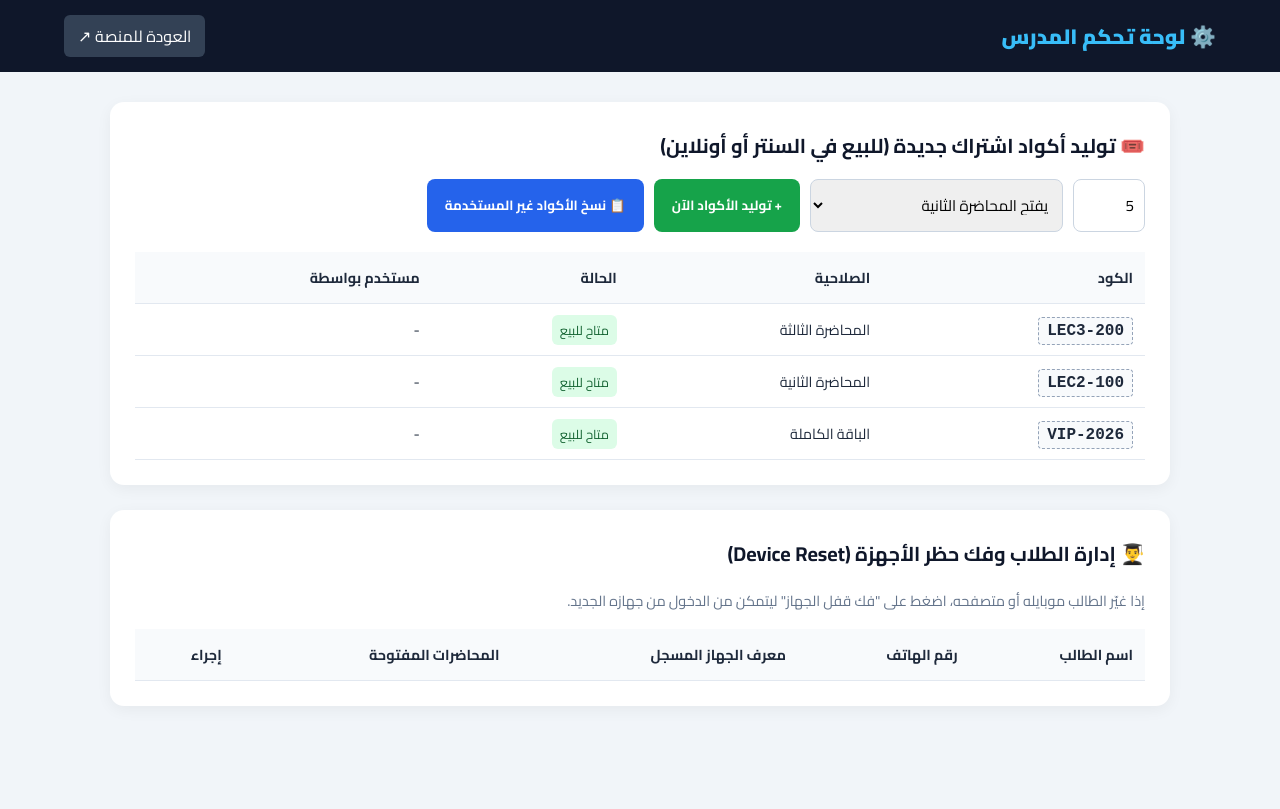
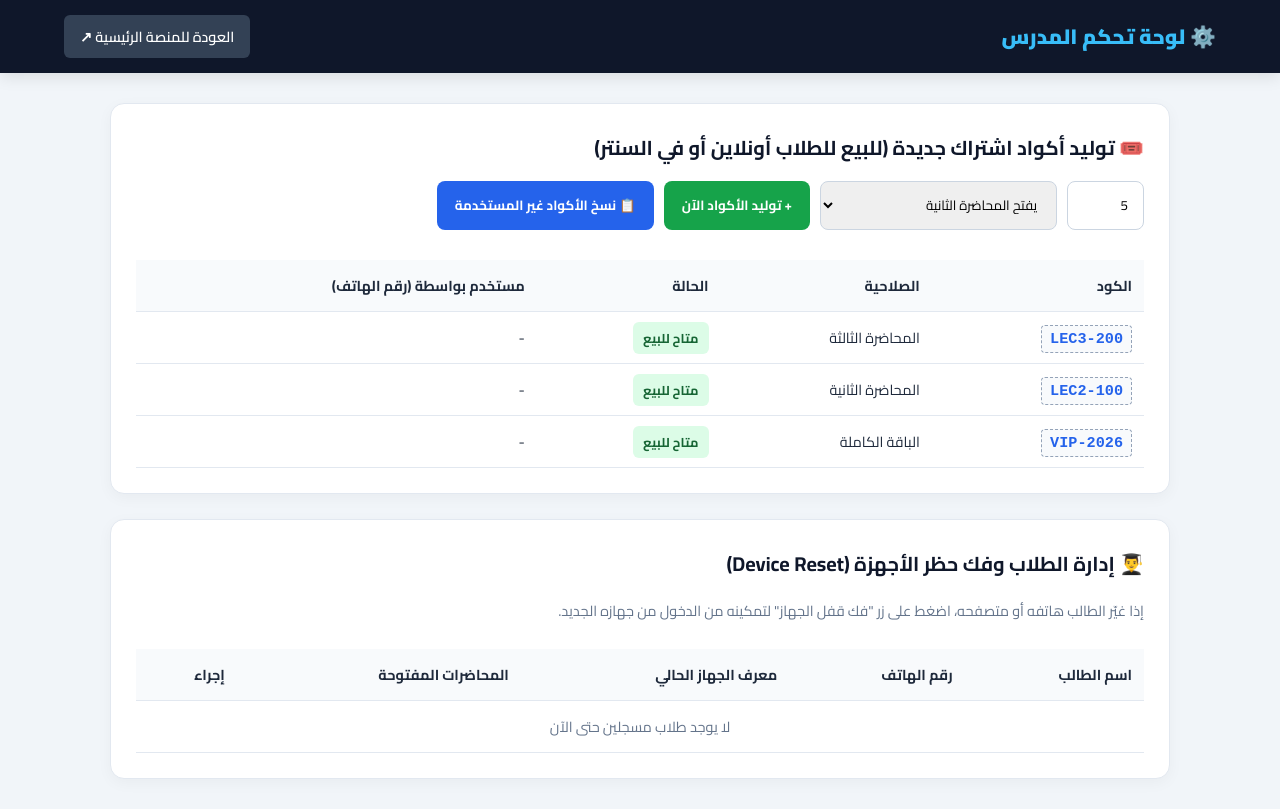
Before and after one commit to ziadsia/cvbuijokpl, a plain HTML site: page admin.html in a window 1280 px wide. Drawn offline with Linux system fonts and the light colour scheme.

Commit message:
Refine styles and update UI elements in admin.html
Enhanced styles and improved user interface elements in admin panel.

```diff
--- a/admin.html
+++ b/admin.html
@@ -8,36 +8,40 @@
     <style>
         :root { --primary: #2563eb; --secondary: #0f172a; --bg: #f1f5f9; --card: #ffffff; --success: #16a34a; --danger: #dc2626; }
         * { box-sizing: border-box; font-family: 'Cairo', sans-serif; margin: 0; padding: 0; }
-        body { background: var(--bg); color: #1e293b; }
-        nav { background: var(--secondary); color: white; padding: 15px 5%; display: flex; justify-content: space-between; align-items: center; }
+        body { background: var(--bg); color: #1e293b; animation: fadeIn 0.4s ease-in-out; }
+        @keyframes fadeIn { from { opacity: 0; } to { opacity: 1; } }
+
+        nav { background: var(--secondary); color: white; padding: 15px 5%; display: flex; justify-content: space-between; align-items: center; box-shadow: 0 4px 15px rgba(0,0,0,0.1); }
         .container { max-width: 1100px; margin: 30px auto; padding: 0 20px; }
-        .card { background: var(--card); padding: 25px; border-radius: 14px; box-shadow: 0 4px 15px rgba(0,0,0,0.05); margin-bottom: 25px; }
+        .card { background: var(--card); padding: 25px; border-radius: 14px; box-shadow: 0 4px 15px rgba(0,0,0,0.04); margin-bottom: 25px; border: 1px solid #e2e8f0; }
         h2 { margin-bottom: 15px; color: var(--secondary); font-size: 1.25rem; }
         .controls { display: flex; gap: 10px; flex-wrap: wrap; margin-bottom: 20px; }
-        input, select { padding: 10px; border: 1px solid #cbd5e1; border-radius: 8px; font-size: 0.95rem; }
-        button { padding: 10px 18px; border: none; border-radius: 8px; font-weight: 700; cursor: pointer; color: white; }
+        input, select { padding: 10px 15px; border: 1px solid #cbd5e1; border-radius: 8px; font-size: 0.95://rem; outline: none; transition: 0.2s; }
+        input:focus, select:focus { border-color: var(--primary); }
+        button { padding: 10px 18px; border: none; border-radius: 8px; font-weight: 700; cursor: pointer; color: white; transition: 0.2s; }
+        button:hover { opacity: 0.9; transform: translateY(-1px); }
         .btn-blue { background: var(--primary); }
         .btn-green { background: var(--success); }
         .btn-red { background: var(--danger); padding: 6px 12px; font-size: 0.85rem; }
         table { width: 100%; border-collapse: collapse; margin-top: 10px; }
         th, td { padding: 12px; text-align: right; border-bottom: 1px solid #e2e8f0; font-size: 0.9rem; }
         th { background: #f8fafc; font-weight: 700; }
-        .badge-used { background: #fee2e2; color: #991b1b; padding: 3px 8px; border-radius: 6px; font-size: 0.8rem; }
-        .badge-free { background: #dcfce7; color: #166534; padding: 3px 8px; border-radius: 6px; font-size: 0.8rem; }
-        .code-box { font-family: monospace; font-size: 1rem; font-weight: bold; background: #f8fafc; padding: 4px 8px; border-radius: 4px; border: 1px dashed #94a3b8; }
+        .badge-used { background: #fee2e2; color: #991b1b; padding: 4px 10px; border-radius: 6px; font-size: 0.8rem; font-weight: bold; }
+        .badge-free { background: #dcfce7; color: #166534; padding: 4px 10px; border-radius: 6px; font-size: 0.8rem; font-weight: bold; }
+        .code-box { font-family: monospace; font-size: 0.95rem; font-weight: bold; background: #f8fafc; padding: 4px 8px; border-radius: 4px; border: 1px dashed #94a3b8; color: var(--primary); }
     </style>
 </head>
 <body>
 
 <nav>
     <div style="font-size: 1.3rem; font-weight: 900; color: #38bdf8;">⚙️ لوحة تحكم المدرس</div>
-    <a href="index.html" style="color: white; text-decoration: none; background: #334155; padding: 6px 14px; border-radius: 6px;">العودة للمنصة ↗</a>
+    <a href="index.html" style="color: white; text-decoration: none; background: #334155; padding: 8px 16px; border-radius: 6px; font-weight: 600; font-size: 0.9rem;">العودة للمنصة الرئيسية ↗</a>
 </nav>
 
 <div class="container">
     <!-- 1. توليد الأكواد -->
     <div class="card">
-        <h2>🎟️ توليد أكواد اشتراك جديدة (للبيع في السنتر أو أونلاين)</h2>
+        <h2>🎟️ توليد أكواد اشتراك جديدة (للبيع للطلاب أونلاين أو في السنتر)</h2>
         <div class="controls">
             <input type="number" id="codeCount" value="5" min="1" max="100" placeholder="عدد الأكواد">
             <select id="codeTarget">
@@ -48,35 +52,39 @@
             <button class="btn-green" onclick="generateCodes()">+ توليد الأكواد الآن</button>
             <button class="btn-blue" onclick="copyUnusedCodes()">📋 نسخ الأكواد غير المستخدمة</button>
         </div>
+        <div style="overflow-x: auto;">
             <table>
                 <thead>
                     <tr>
                         <th>الكود</th>
                         <th>الصلاحية</th>
                         <th>الحالة</th>
-                    <th>مستخدم بواسطة</th>
+                        <th>مستخدم بواسطة (رقم الهاتف)</th>
                     </tr>
                 </thead>
                 <tbody id="codesTable"></tbody>
             </table>
         </div>
+    </div>
 
     <!-- 2. إدارة الطلاب وتقييد الأجهزة -->
     <div class="card">
         <h2>👨‍🎓 إدارة الطلاب وفك حظر الأجهزة (Device Reset)</h2>
-        <p style="color: #64748b; font-size: 0.9rem; margin-bottom: 15px;">إذا غيّر الطالب موبايله أو متصفحه، اضغط على "فك قفل الجهاز" ليتمكن من الدخول من جهازه الجديد.</p>
+        <p style="color: #64748b; font-size: 0.9rem; margin-bottom: 15px;">إذا غيّر الطالب هاتفه أو متصفحه، اضغط على زر "فك قفل الجهاز" لتمكينه من الدخول من جهازه الجديد.</p>
+        <div style="overflow-x: auto;">
             <table>
                 <thead>
                     <tr>
                         <th>اسم الطالب</th>
                         <th>رقم الهاتف</th>
-                    <th>معرف الجهاز المسجل</th>
+                        <th>معرف الجهاز الحالي</th>
                         <th>المحاضرات المفتوحة</th>
                         <th>إجراء</th>
                     </tr>
                 </thead>
                 <tbody id="usersTable"></tbody>
             </table>
+        </div>
     </div>
 </div>
 
@@ -86,7 +94,6 @@
         const codes = JSON.parse(localStorage.getItem('platform_codes')) || DEFAULT_CODES;
         const users = JSON.parse(localStorage.getItem('platform_users')) || {};
 
-        // عرض الأكواد
         const codesTbody = document.getElementById('codesTable');
         codesTbody.innerHTML = '';
         codes.slice().reverse().forEach(c => {
@@ -100,15 +107,19 @@
             `;
         });
 
-        // عرض الطلاب
         const usersTbody = document.getElementById('usersTable');
         usersTbody.innerHTML = '';
+        if (Object.keys(users).length === 0) {
+            usersTbody.innerHTML = `<tr><td colspan="5" style="text-align:center; color:#64748b;">لا يوجد طلاب مسجلين حتى الآن</td></tr>`;
+            return;
+        }
+
         Object.values(users).forEach(u => {
             usersTbody.innerHTML += `
                 <tr>
                     <td><b>${u.name}</b></td>
                     <td>${u.phone}</td>
-                    <td>${u.deviceId ? `<span class="code-box">${u.deviceId}</span>` : '<span style="color:green;">غير مقيد (جاهز للدخول)</span>'}</td>
+                    <td>${u.deviceId ? `<span class="code-box">${u.deviceId}</span>` : '<span style="color:green; font-weight:bold;">غير مقيد</span>'}</td>
                     <td>${u.unlockedLessons.join(', ')}</td>
                     <td>
                         <button class="btn-red" onclick="resetDevice('${u.phone}')">🔄 فك قفل الجهاز</button>
@@ -155,15 +166,19 @@
             users[phone].deviceId = null;
             localStorage.setItem('platform_users', JSON.stringify(users));
             loadAdminData();
-            alert('تم فك قفل الجهاز! يمكن للطالب الآن الدخول من جهازه الجديد.');
+            alert('تم فك قفل الجهاز بنجاح! يمكن للطالب الآن تسجيل الدخول من جهازه الجديد.');
         }
     }
 
     function copyUnusedCodes() {
         const codes = JSON.parse(localStorage.getItem('platform_codes')) || DEFAULT_CODES;
         const unused = codes.filter(c => !c.used).map(c => `${c.code} (${c.label})`).join('\n');
+        if (!unused) {
+            alert('لا توجد أكواد متاحة حالياً!');
+            return;
+        }
         navigator.clipboard.writeText(unused);
-        alert('تم نسخ جميع الأكواد المتاحة للحافظة!');
+        alert('تم نسخ جميع الأكواد المتاحة للحافظة بنجاح!');
     }
 
     window.onload = loadAdminData;
```
Lines whose indentation alone changed are shown as unchanged.
